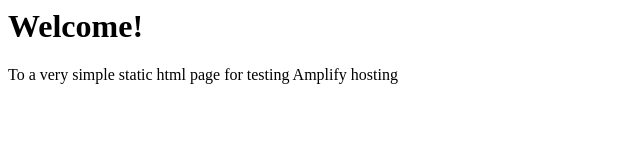
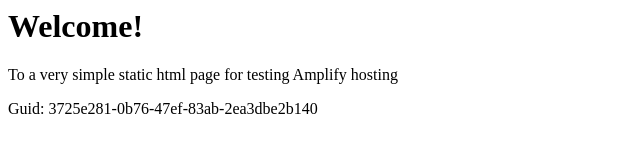
Before and after one commit to aws-aemilia-mxp/Github-PR-Commit-Integration-Test-DoNotTouch-v1-preprod-eu-south-1, a website: page src/index.html in a window 1280 px wide. Shown: the whole page, without its empty margins (0-640 px from the left). Drawn offline with Linux system fonts and the light colour scheme.

Commit message:
commit from integ tests

```diff
--- a/src/index.html
+++ b/src/index.html
@@ -1,3 +1,5 @@
+
+
 <html lang="en">
 
 <head>
@@ -10,6 +12,6 @@
 <body>
     <h1>Welcome!</h1>
     <p>To a very simple static html page for testing Amplify hosting</p>
-</body>
+    <p>Guid: 3725e281-0b76-47ef-83ab-2ea3dbe2b140</p></body>
 
 </html>
```
